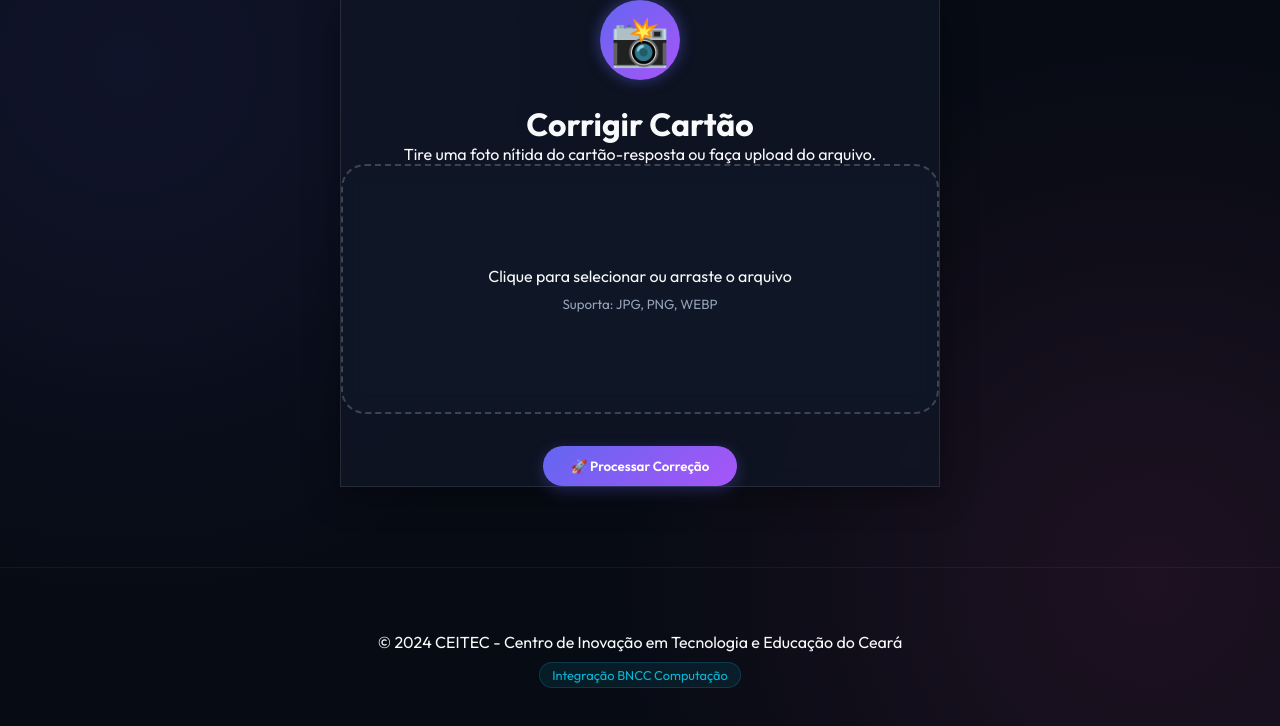
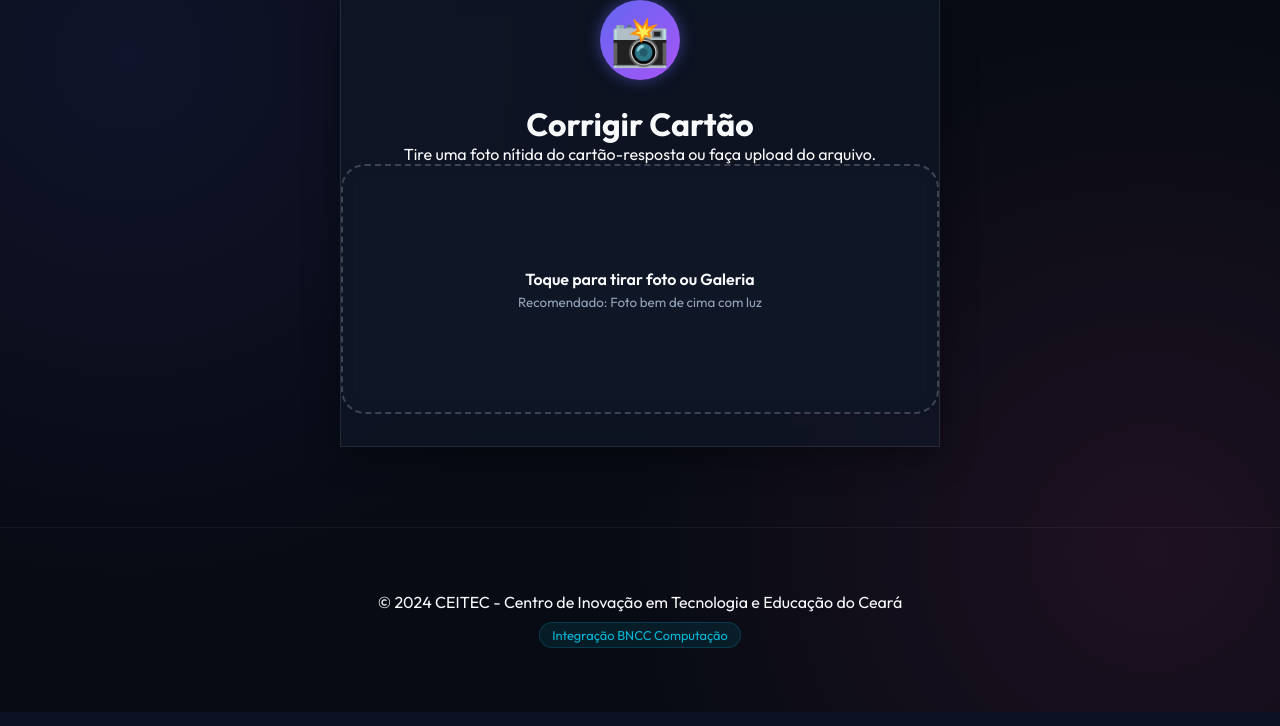
Before and after one commit to culturamakerprogramacaoeia-a11y/ceitec_hub_oficial, a Flask app: page /dashboard/correcao in a window 1280 px wide. Shown: the part 107-833 px from the top of the page. Run offline with Flask 3, Linux system fonts and the light colour scheme; the visitor is signed in with stand-in values (Sample User, id 1); data that the repository does not hold is empty; some libraries are stand-ins or nearby versions.

Commit message:
Update correcao.html

```diff
--- a/templates/avaliacoes/correcao.html
+++ b/templates/avaliacoes/correcao.html
@@ -12,25 +12,41 @@
 
     <form method="POST" enctype="multipart/form-data" id="upload-form">
         <div class="upload-zone card glass" id="drop-zone"
-            style="border: 2px dashed rgba(255,255,255,0.2); height: 250px; display: flex; flex-direction: column; align-items: center; justify-content: center; cursor: pointer;">
-            <p id="file-name">Clique para selecionar ou arraste o arquivo</p>
-            <input type="file" name="imagem" id="file-input" capture="environment" accept="image/*"
-                style="display: none;" required>
-            <small style="color: var(--text-muted); margin-top: 10px;">Suporta: JPG, PNG, WEBP</small>
+            style="border: 2px dashed rgba(255,255,255,0.2); min-height: 250px; display: flex; flex-direction: column; align-items: center; justify-content: center; cursor: pointer; padding: 20px; transition: all 0.3s;">
+
+            <div id="preview-container" style="display: none; width: 100%; margin-bottom: 15px;">
+                <img id="img-preview"
+                    style="max-width: 100%; max-height: 200px; border-radius: 10px; border: 2px solid var(--primary);">
+            </div>
+
+            <div id="upload-prompt">
+                <p id="file-name" style="font-weight: 600;">Toque para tirar foto ou Galeria</p>
+                <small style="color: var(--text-muted); display: block; margin-top: 5px;">Recomendado: Foto bem de cima
+                    com luz</small>
+            </div>
+
+            <input type="file" name="imagem" id="file-input" accept="image/*" style="display: none;" required>
         </div>
 
         <div style="margin-top: 2rem;">
-            <button type="submit" class="btn btn-primary btn-lg btn-block" id="btn-submit">🚀 Processar
-                Correção</button>
+            <button type="submit" class="btn btn-primary btn-lg btn-block" id="btn-submit" style="display: none;">🚀
+                Iniciar Correção Automatizada</button>
         </div>
     </form>
 </div>
 
 <div id="processing-overlay"
-    style="display: none; position: fixed; top: 0; left: 0; width: 100%; height: 100%; background: rgba(0,0,0,0.8); z-index: 3000; flex-direction: column; align-items: center; justify-content: center;">
-    <div class="logo-orb rotate">⚙️</div>
-    <h2 style="margin-top: 20px;">Analisando OMR, QR e OCR...</h2>
-    <p>Isso pode levar alguns segundos.</p>
+    style="display: none; position: fixed; top: 0; left: 0; width: 100%; height: 100%; background: rgba(15, 23, 42, 0.95); z-index: 3000; flex-direction: column; align-items: center; justify-content: center; text-align: center; padding: 20px;">
+    <div class="logo-orb rotate" style="width: 100px; height: 100px; font-size: 4rem; margin-bottom: 2rem;">⚙️</div>
+    <h2 style="color: white; margin-bottom: 10px;">Processando Inteligência Artificial...</h2>
+    <p style="color: var(--accent); font-weight: 600;">Lendo QR Code e Bolhas (OMR)</p>
+    <div
+        style="width: 200px; height: 4px; background: rgba(255,255,255,0.1); border-radius: 10px; margin-top: 20px; overflow: hidden;">
+        <div style="width: 50%; height: 100%; background: var(--primary); animation: loading 2s infinite ease-in-out;">
+        </div>
+    </div>
+    <p style="margin-top: 20px; font-size: 0.9rem; color: var(--text-muted);">Isso pode demorar de 10 a 30 segundos
+        dependendo do tamanho da foto.</p>
 </div>
 {% endblock %}
 
@@ -41,13 +57,29 @@
     const fileName = document.getElementById('file-name');
     const form = document.getElementById('upload-form');
     const overlay = document.getElementById('processing-overlay');
+    const btnSubmit = document.getElementById('btn-submit');
+    const previewContainer = document.getElementById('preview-container');
+    const imgPreview = document.getElementById('img-preview');
+    const uploadPrompt = document.getElementById('upload-prompt');
 
     dropZone.onclick = () => fileInput.click();
 
     fileInput.onchange = (e) => {
-        if (e.target.files[0]) {
-            fileName.textContent = `Arquivo selecionado: ${e.target.files[0].name}`;
+        const file = e.target.files[0];
+        if (file) {
+            // Mostrar Nome do Arquivo
+            fileName.textContent = `Foto Selecionada: ${file.name}`;
             dropZone.style.borderColor = 'var(--success)';
+            btnSubmit.style.display = 'block';
+
+            // Gerar Preview
+            const reader = new FileReader();
+            reader.onload = (event) => {
+                imgPreview.src = event.target.result;
+                previewContainer.style.display = 'block';
+                uploadPrompt.querySelector('p').textContent = "Alterar Foto";
+            };
+            reader.readAsDataURL(file);
         }
     }
 
@@ -57,6 +89,16 @@
 </script>
 
 <style>
+    @keyframes loading {
+        0% {
+            transform: translateX(-100%);
+        }
+
+        100% {
+            transform: translateX(200%);
+        }
+    }
+
     @keyframes rotate {
         from {
             transform: rotate(0deg);
```
